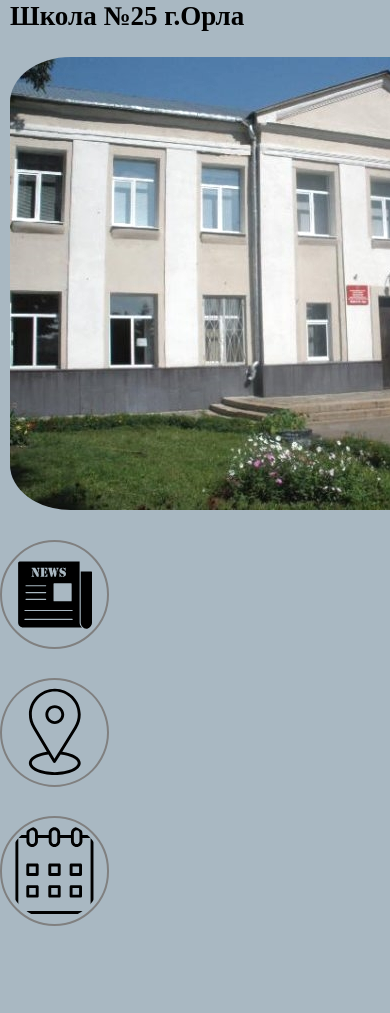
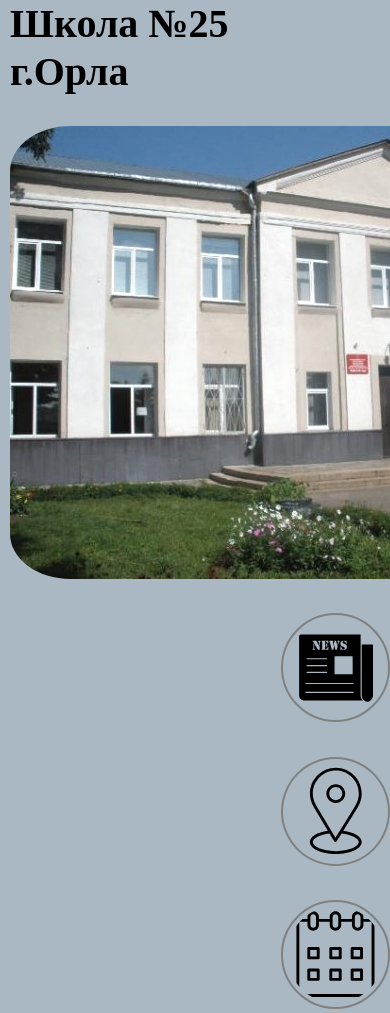
Before and after one commit to kreepmeister/kreepmeister.github.io, a plain HTML site: page 111111/index.html in a window 390 px wide. Shown: the top 1013 px of the page. Before the commit the page ends 930 px from the top, so only its background shows below. Drawn offline with Linux system fonts and the light colour scheme.

Commit message:
Update style_1.css

```diff
--- a/111111/css/style_1.css
+++ b/111111/css/style_1.css
@@ -86,13 +86,13 @@ body {
 	background-color: #A9B8C2;
 }
 h1 {
-	font-size: 27px;
+	font-size: 40px;
 
 }
 
 img {
 	text-align: center;
-	margin-top: 25px;
+	margin-top: 30px;
 	border-radius: 10%;
 }
 
@@ -127,7 +127,7 @@ h2 {
 }
 
 .svg-min {
-	width: 10%;
+	width: 30%;
 	height: auto;
 	border: 2px solid gray;
 	padding: 4px;
@@ -140,7 +140,8 @@ p {
 }
 
 .main {
-	float: left;
+	float: right;
+	display: inline-block;
 }
 
 .head {
```
